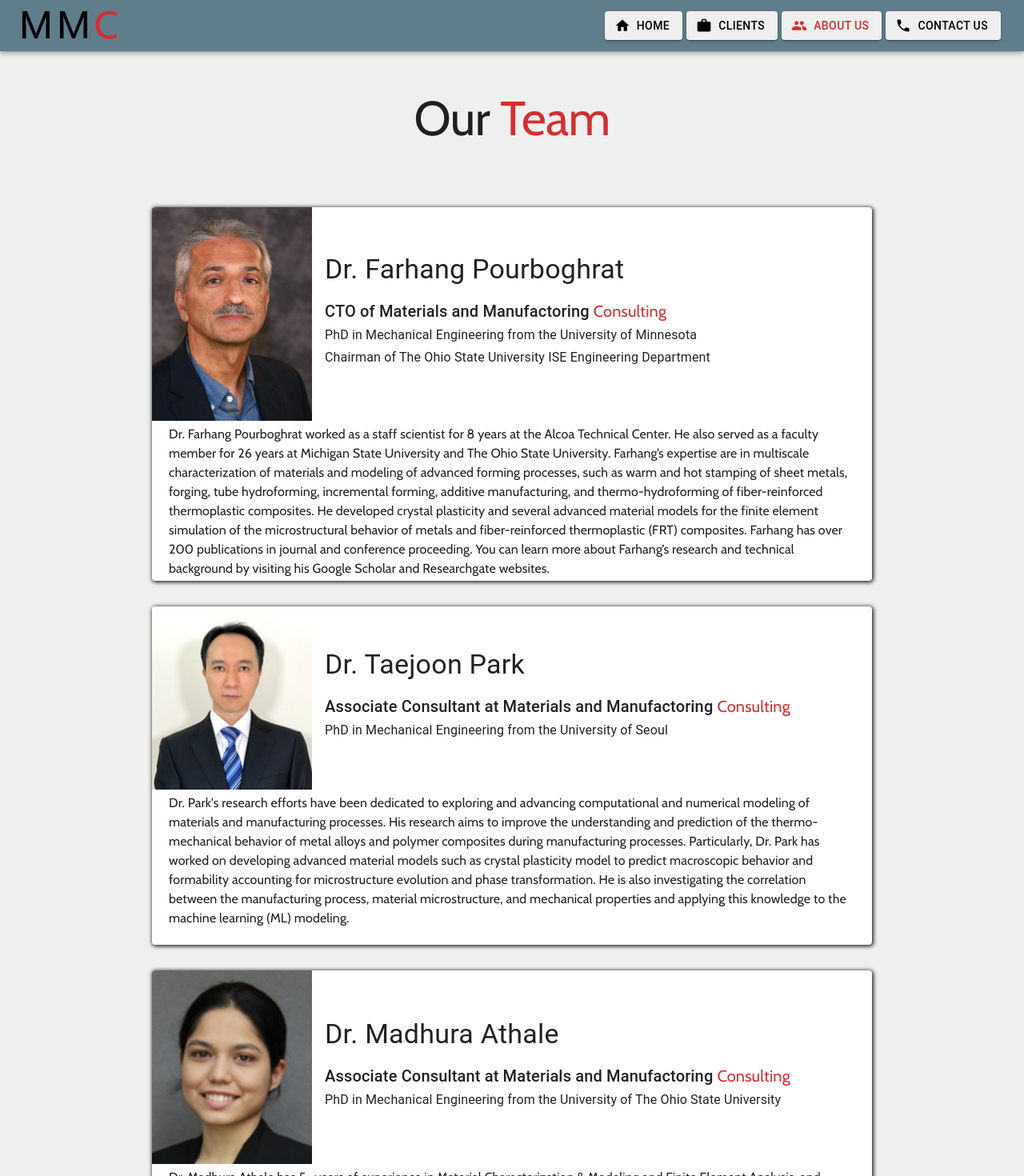
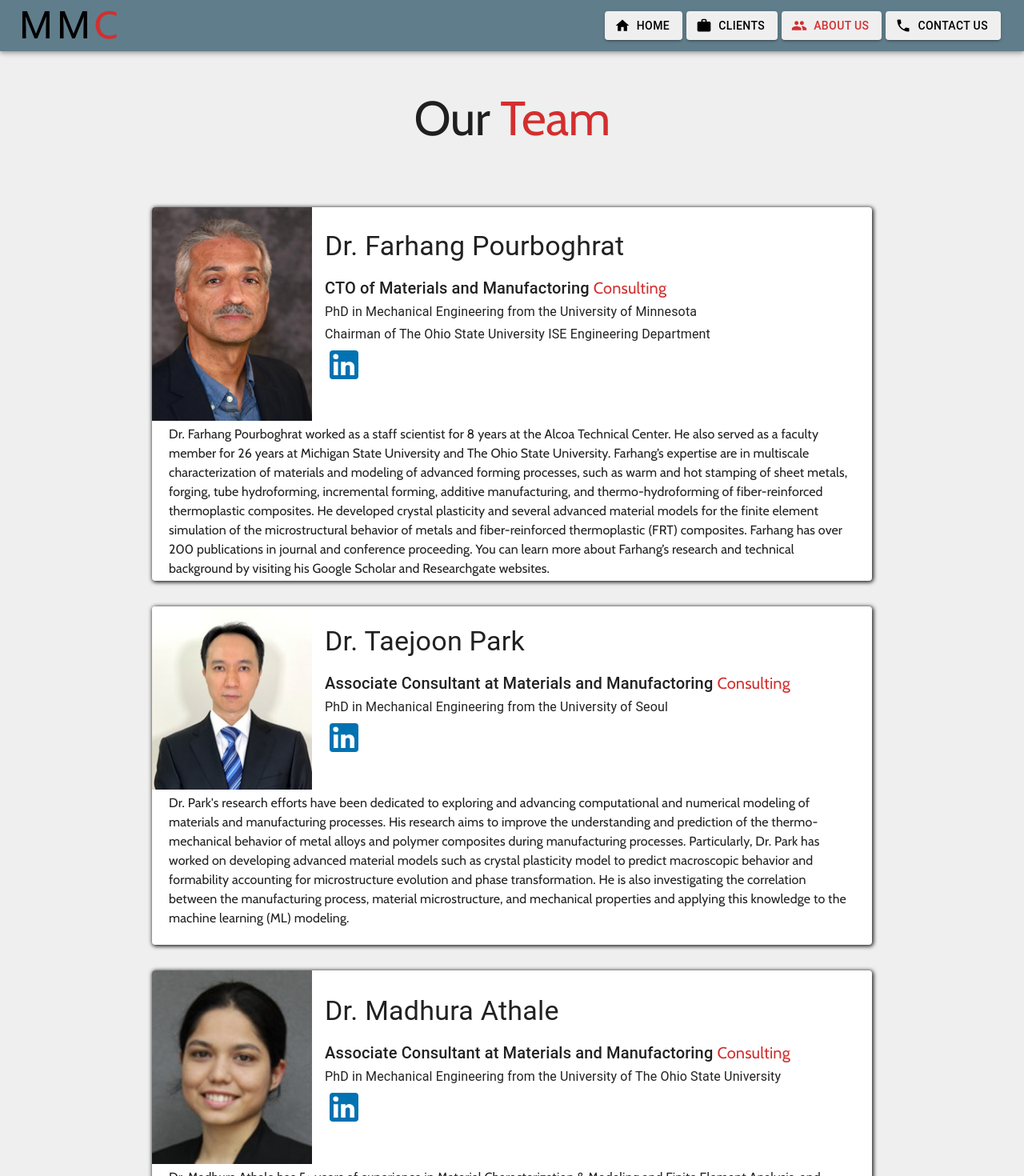
Before and after one commit to kekons4/MMC-Website, a React (Vite) app in the folder mmc-website/: page /about in a window 1280 px wide. Shown: the top 1470 px of the page at 80% size. Built offline with nearby package versions, Linux system fonts and the light colour scheme.

Commit message:
added linkedin profile link to each about us row

```diff
--- a/mmc-website/src/AboutUs/AboutUs.jsx
+++ b/mmc-website/src/AboutUs/AboutUs.jsx
@@ -1,4 +1,5 @@
-import {Typography, AppBar, Card, CardActions, CardContent, CardMedia, CssBaseline, Grid, Toolbar, Container, Button, ButtonGroup, createTheme, Box} from '@mui/material';
+import {Typography, Card, CardContent, CardMedia, Grid, Box} from '@mui/material';
+import {LinkedIn} from '@mui/icons-material';
 
 // User Defined modules
 import useStyles from '../utils/styles';
@@ -28,6 +29,9 @@ function AboutUs() {
                                 <Typography variant='subtitle1' component="div">
                                     Chairman of The Ohio State University ISE Engineering Department
                                 </Typography>
+                                <Typography variant='subtitle1' component="div">
+                                    <a href='https://www.linkedin.com/in/farhang-pourboghrat-9a50515a/' target='_blank'><LinkedIn sx={{fontSize: "3rem", color: "#0072b1"}} /></a>
+                                </Typography>
                             </CardContent>
                         </Box>
                         <Box sx={{overflow: "scroll", maxHeight: 200, padding: "5px"}}>
@@ -49,6 +53,9 @@ function AboutUs() {
                                     Associate Consultant at Materials and Manufactoring <span className={classes.consulting}>Consulting</span>                                </Typography>
                                 <Typography variant='subtitle1' component="div">
                                     PhD in Mechanical Engineering from the University of Seoul
+                                </Typography>
+                                <Typography variant='subtitle1' component="div">
+                                    <a href='https://www.linkedin.com/in/taejoon-park-67b232290/' target='_blank'><LinkedIn sx={{fontSize: "3rem", color: "#0072b1"}} /></a>
                                 </Typography>
                             </CardContent>
                         </Box>
@@ -73,6 +80,9 @@ function AboutUs() {
                                 <Typography variant='subtitle1' component="div">
                                     PhD in Mechanical Engineering from the University of The Ohio State University
                                 </Typography>
+                                <Typography variant='subtitle1' component="div">
+                                    <a href='https://www.linkedin.com/in/madhuraathale/' target='_blank'><LinkedIn sx={{fontSize: "3rem", color: "#0072b1"}} /></a>
+                                </Typography>
                             </CardContent>
                         </Box>
                         <Box sx={{overflow: "scroll", maxHeight: 200, padding: "5px"}}>
```
